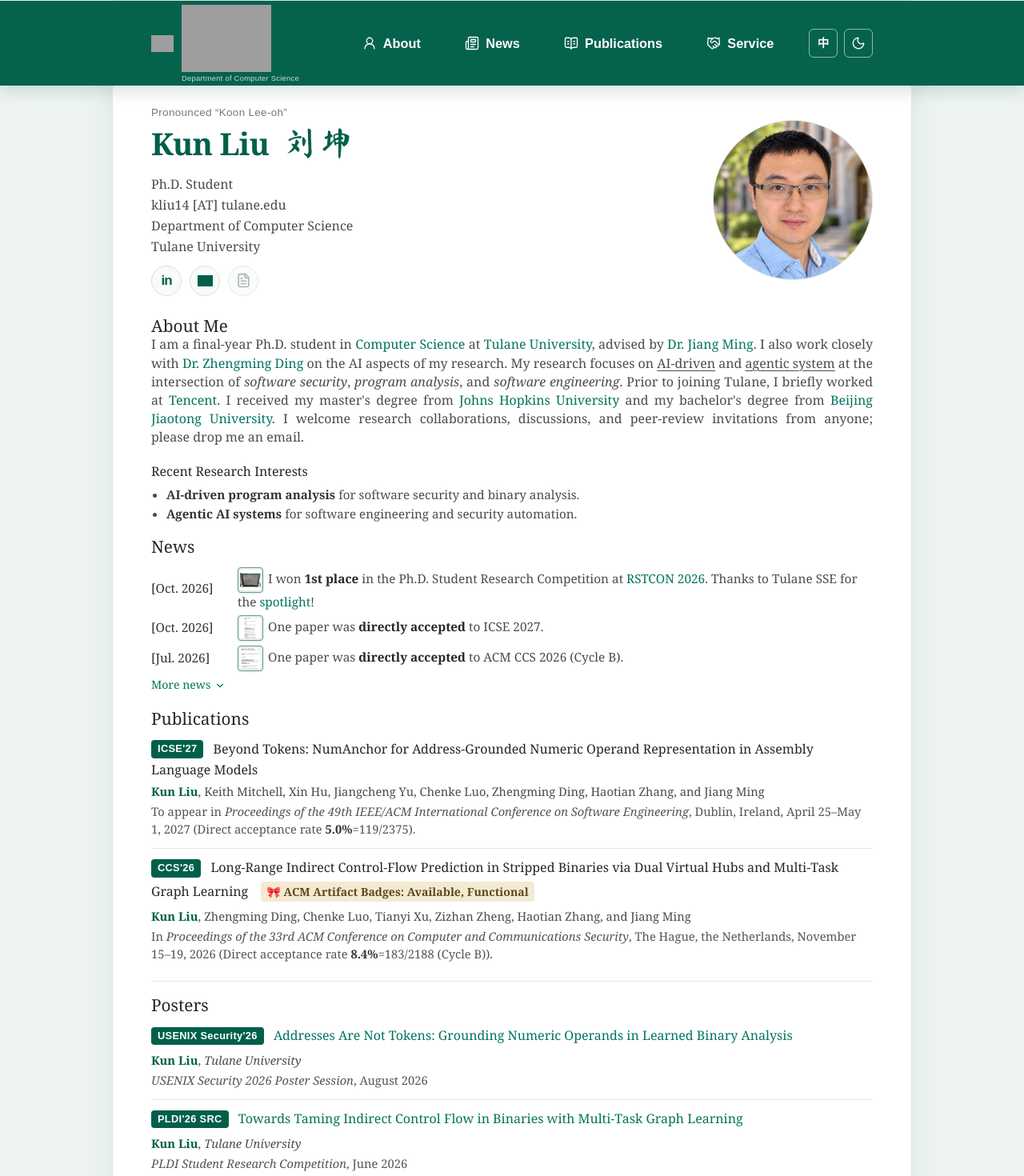
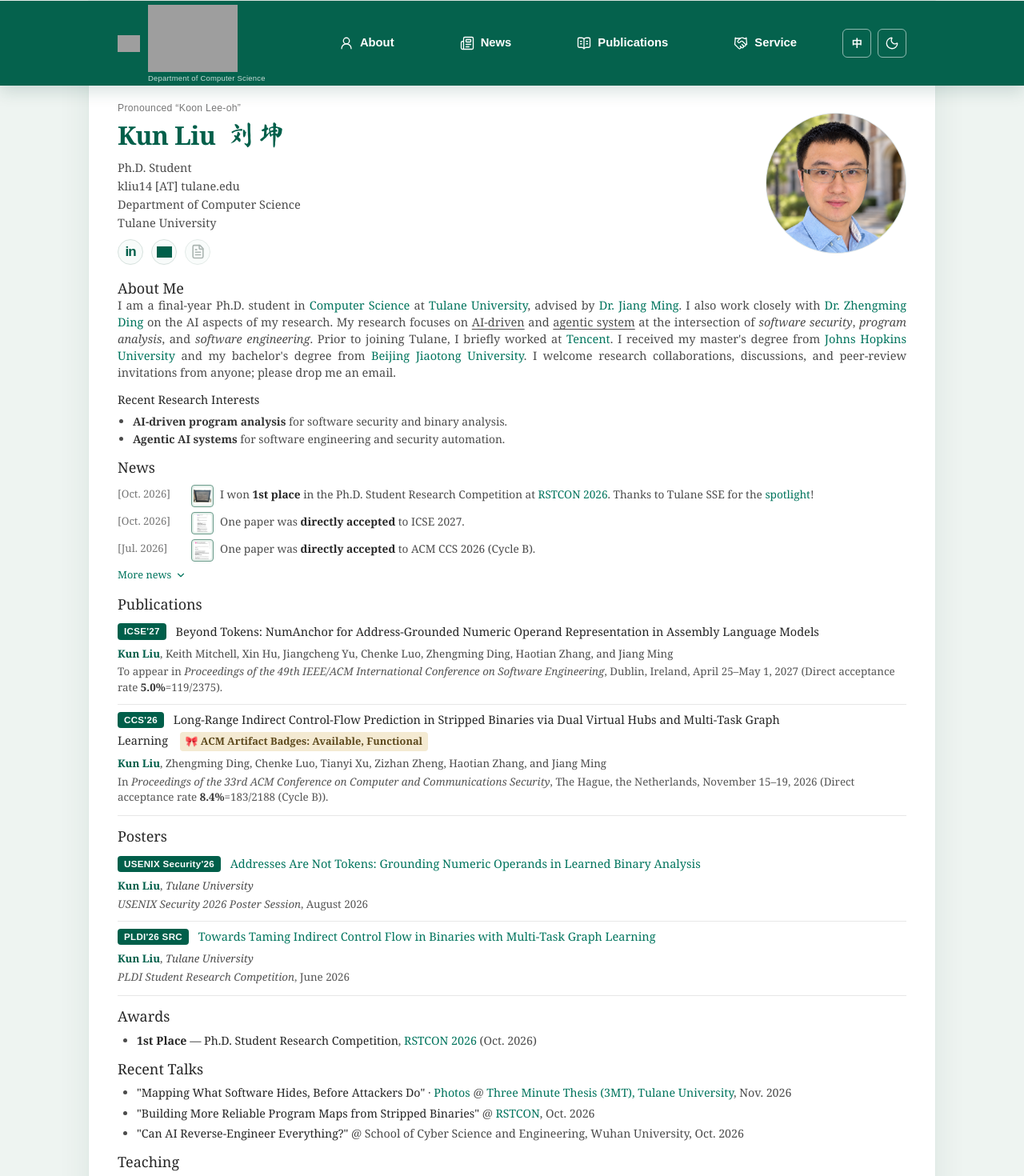
Before and after one commit to Ryan-hub-bit/ryan-hub-bit.github.io, a Next.js app: page / in a window 1280 px wide. Shown: the top 1470 px of the page at 80% size. Built offline with nearby package versions, Linux system fonts and the light colour scheme; grey boxes are pictures that could not be loaded.

Commit message:
Refine compact typography and align news entries

```diff
--- a/app/globals.css
+++ b/app/globals.css
@@ -35,7 +35,7 @@
   --portrait-border: #dde4e7;
   --badge-background: #f4ead2;
   --badge-ink: #5c481c;
-  --section-spacing: 16px;
+  --section-spacing: 14px;
 }
 
 :root[data-theme="dark"] {
@@ -65,7 +65,7 @@
 }
 
 * { box-sizing: border-box; }
-html { scroll-behavior: smooth; }
+html { scroll-behavior: smooth; font-size: 14.5px; }
 
 body {
   margin: 0;
@@ -73,8 +73,8 @@ body {
   background: var(--paper);
   color: var(--ink);
   font-family: Georgia, "Times New Roman", serif;
-  font-size: 16.5px;
-  line-height: 1.5;
+  font-size: 1rem;
+  line-height: 1.45;
 }
 
 a { color: var(--link); text-decoration: none; }
@@ -82,9 +82,9 @@ a:hover { text-decoration: underline; text-underline-offset: 3px; }
 strong { color: var(--strong); font-weight: 600; }
 
 .page-shell {
-  width: min(1000px, calc(100% - 48px));
-  margin: 0 auto 30px;
-  padding: 24px 48px 48px;
+  width: min(1060px, calc(100% - 48px));
+  margin: 0 auto 24px;
+  padding: 20px 36px 32px;
   border: 1px solid var(--surface-border);
   border-radius: 0 0 14px 14px;
   background: var(--surface);
@@ -97,8 +97,8 @@ strong { color: var(--strong); font-weight: 600; }
   z-index: 10;
   display: block;
   width: 100vw;
-  margin-top: -24px;
-  margin-bottom: 24px;
+  margin-top: -20px;
+  margin-bottom: 20px;
   margin-left: calc(50% - 50vw);
   padding: 0;
   overflow: hidden;
@@ -113,7 +113,7 @@ strong { color: var(--strong); font-weight: 600; }
   display: flex;
   align-items: stretch;
   justify-content: space-between;
-  width: min(902px, calc(100% - 146px));
+  width: min(986px, calc(100% - 122px));
   margin: 0 auto;
 }
 
@@ -156,7 +156,7 @@ strong { color: var(--strong); font-weight: 600; }
 .university-mark small {
   margin-top: 3px;
   color: rgba(255, 255, 255, 0.78);
-  font-size: 0.59rem;
+  font-size: 0.65rem;
   font-weight: 500;
   letter-spacing: 0.025em;
 }
@@ -207,11 +207,11 @@ strong { color: var(--strong); font-weight: 600; }
 :root[data-theme="dark"] .theme-icon-sun { display: block; }
 
 .page-shell[lang="zh-CN"] { font-family: Georgia, "Microsoft YaHei", "PingFang SC", serif; }
-.page-shell[lang="zh-CN"] .introduction > p { line-height: 1.75; text-align: left; }
-.page-shell[lang="zh-CN"] .news-feed { line-height: 1.65; }
+.page-shell[lang="zh-CN"] .introduction > p { line-height: 1.65; text-align: left; }
+.page-shell[lang="zh-CN"] .news-feed { line-height: 1.55; }
 
 @media (min-width: 591px) {
-  .page-shell[lang="zh-CN"] .news-list li { grid-template-columns: 7rem minmax(0, 1fr); }
+  .page-shell[lang="zh-CN"] .news-list li { grid-template-columns: 6.5rem minmax(0, 1fr); }
 }
 
 .nav-links a {
@@ -255,11 +255,11 @@ strong { color: var(--strong); font-weight: 600; }
 
 .profile {
   display: grid;
-  grid-template-columns: minmax(0, 1fr) 200px;
+  grid-template-columns: minmax(0, 1fr) 176px;
   grid-template-areas: "identity portrait";
   align-items: center;
-  gap: 36px;
-  margin-bottom: clamp(20px, 2vw, 24px);
+  gap: 28px;
+  margin-bottom: 18px;
 }
 
 .identity { grid-area: identity; }
@@ -278,9 +278,9 @@ strong { color: var(--strong); font-weight: 600; }
   flex-wrap: wrap;
   align-items: baseline;
   column-gap: 0.45em;
-  margin: 0 0 10px;
+  margin: 0 0 7px;
   color: var(--heading);
-  font-size: 2.4rem;
+  font-size: 2.2rem;
   font-weight: 700;
   line-height: 1.2;
   letter-spacing: -0.02em;
@@ -305,13 +305,13 @@ strong { color: var(--strong); font-weight: 600; }
 .social-links {
   display: flex;
   gap: 10px;
-  margin-top: 12px;
+  margin-top: 10px;
 }
 
 .social-link {
   display: grid;
-  width: 38px;
-  height: 38px;
+  width: 32px;
+  height: 32px;
   place-items: center;
   border: 1px solid var(--line);
   border-radius: 50%;
@@ -372,7 +372,7 @@ a.social-link:focus-visible {
   position: relative;
   display: grid;
   place-items: center;
-  width: 200px;
+  width: 176px;
   aspect-ratio: 1 / 1;
   justify-self: end;
   overflow: hidden;
@@ -427,7 +427,7 @@ a.social-link:focus-visible {
 .email-address { white-space: nowrap; }
 .contact-invitation { white-space: nowrap; }
 
-.research-interests { margin-top: 20px; }
+.research-interests { margin-top: 14px; }
 .research-interests h2 {
   margin: 0 0 8px;
   font-size: 1rem;
@@ -446,22 +446,22 @@ a.social-link:focus-visible {
 .content-section { margin-top: var(--section-spacing); }
 
 h2 {
-  margin: 0 0 10px;
+  margin: 0 0 8px;
   color: var(--title);
-  font-size: 1.3rem;
+  font-size: 1.24rem;
   font-weight: 400;
   line-height: 1.25;
 }
 
 .news-feed {
-  font-size: 0.96rem;
-  line-height: 1.45;
+  font-size: 0.94rem;
+  line-height: 1.5;
 }
 
 .news-feed strong,
 .compact-entry-list strong {
   color: var(--title);
-  font-weight: 700;
+  font-weight: 600;
 }
 
 .news-list {
@@ -472,42 +472,51 @@ h2 {
 
 .news-list li {
   display: grid;
-  grid-template-columns: 6rem minmax(0, 1fr);
-  gap: 0.75rem;
-  padding: 2px 0;
+  grid-template-columns: 5.8rem minmax(0, 1fr);
+  align-items: start;
+  gap: 0.55rem;
+  padding: 3px 0;
 }
 
 .news-list time {
-  align-self: center;
-  color: var(--strong);
+  align-self: start;
+  padding-top: 2px;
+  color: var(--muted);
+  font-size: 0.9rem;
   font-weight: 400;
   white-space: nowrap;
 }
 
-.news-entry-content { min-width: 0; }
+.news-entry-content {
+  display: flex;
+  align-items: flex-start;
+  gap: 8px;
+  min-width: 0;
+}
+.news-entry-text { flex: 1; min-width: 0; padding-top: 2px; }
+.news-acknowledgment { display: inline-block; max-width: 100%; }
 
 .news-thumbnail {
   display: inline-flex;
   align-items: center;
   justify-content: center;
-  width: 32px;
-  height: 32px;
-  margin: 1px 6px 1px 0;
+  flex: 0 0 28px;
+  width: 28px;
+  height: 28px;
+  margin: 0;
   padding: 2px;
   overflow: hidden;
   border: 1px solid var(--thumbnail-border);
   border-radius: 4px;
   background: var(--thumbnail-background);
-  box-shadow: 0 1px 3px rgba(0, 70, 56, 0.12);
   color: var(--link);
   font: inherit;
   white-space: nowrap;
-  vertical-align: middle;
   cursor: zoom-in;
 }
 .news-thumbnail:hover { border-color: var(--link); background: var(--thumbnail-hover); box-shadow: 0 2px 5px rgba(0, 70, 56, 0.18); }
 .news-thumbnail:focus-visible { outline: 2px solid var(--link); outline-offset: 3px; }
-.news-thumbnail-image { display: block; width: 26px; height: 26px; object-fit: contain; background: #fff; border-radius: 2px; }
+.news-thumbnail-image { display: block; width: 22px; height: 22px; object-fit: contain; background: #fff; border-radius: 2px; }
 
 body:has(.image-dialog[open]) { overflow: hidden; }
 
@@ -569,7 +578,7 @@ body:has(.image-dialog[open]) { overflow: hidden; }
   padding-left: 25px;
 }
 
-.teaching-list li { margin-bottom: 8px; }
+.teaching-list li { margin-bottom: 4px; }
 
 .section-heading {
   display: flex;
@@ -586,8 +595,8 @@ body:has(.image-dialog[open]) { overflow: hidden; }
 .publication-list { margin-top: 4px; }
 
 .publication {
-  margin-bottom: 24px;
-  padding-bottom: 20px;
+  margin-bottom: 16px;
+  padding-bottom: 10px;
   border-bottom: 1px solid var(--publication-border);
 }
 
@@ -595,8 +604,8 @@ body:has(.image-dialog[open]) { overflow: hidden; }
 
 #publications .publication:not(:last-child),
 #posters .publication:not(:last-child) {
-  margin-bottom: 12px;
-  padding-bottom: 10px;
+  margin-bottom: 8px;
+  padding-bottom: 8px;
 }
 
 .paper-details h3 {
@@ -628,7 +637,7 @@ body:has(.image-dialog[open]) { overflow: hidden; }
   line-height: 1.5;
 }
 
-.compact-entry-list li + li { margin-top: 6px; }
+.compact-entry-list li + li { margin-top: 4px; }
 .compact-entry-list .entry-title { color: var(--title); }
 
 .talk-photos-link {
@@ -721,8 +730,8 @@ body:has(.image-dialog[open]) { overflow: hidden; }
   font-weight: 400;
 }
 
-.teaching-group + .teaching-group { margin-top: 14px; }
-.service-group + .service-group { margin-top: 10px; }
+.teaching-group + .teaching-group { margin-top: 10px; }
+.service-group + .service-group { margin-top: 8px; }
 .service-poster-list { font-size: 0.92rem; }
 .service-group .compact-entry-list li + li { margin-top: 2px; }
 .teaching-list { list-style: disc; }
@@ -731,19 +740,19 @@ footer {
   display: flex;
   flex-direction: column;
   align-items: center;
-  gap: 16px;
-  margin-top: 44px;
-  padding-top: 24px;
+  gap: 12px;
+  margin-top: 28px;
+  padding-top: 18px;
   border-top: 1px solid var(--line);
   color: var(--muted);
   font-family: Arial, Helvetica, sans-serif;
-  font-size: 0.68rem;
+  font-size: 0.75rem;
 }
 
 footer p { margin: 0; }
 
 .visitor-map {
-  width: 300px;
+  width: 260px;
   max-width: 100%;
   text-align: center;
 }
@@ -761,7 +770,7 @@ footer p { margin: 0; }
 }
 .visitor-map .visitor-map-caption {
   margin-top: 8px;
-  font-size: 0.7rem;
+  font-size: 0.78rem;
 }
 
 @media (max-width: 1000px) {
@@ -775,13 +784,13 @@ footer p { margin: 0; }
 }
 
 @media (max-width: 820px) {
-  .page-shell { width: min(720px, calc(100% - 32px)); padding: 26px 36px 56px; }
-  .top-nav { margin-top: -26px; margin-bottom: 24px; }
-  .nav-inner { width: min(648px, calc(100% - 104px)); }
+  .page-shell { width: min(720px, calc(100% - 32px)); padding: 24px 28px 36px; }
+  .top-nav { margin-top: -24px; margin-bottom: 20px; }
+  .nav-inner { width: min(662px, calc(100% - 88px)); }
   .nav-links { margin-left: 24px; }
   .nav-links a { padding-inline: 7px; }
-  .profile { grid-template-columns: 1fr 210px; gap: 16px 38px; }
-  .portrait { width: 200px; }
+  .profile { grid-template-columns: 1fr 176px; gap: 16px 28px; }
+  .portrait { width: 176px; }
   .content-column { margin-left: 0; }
   .introduction > p { text-align: left; }
   .research-interests ul { grid-template-columns: 1fr; row-gap: 3px; }
@@ -798,8 +807,9 @@ footer p { margin: 0; }
 }
 
 @media (max-width: 590px) {
-  :root { --section-spacing: 14px; }
-  body { font-size: 16px; }
+  :root { --section-spacing: 12px; }
+  html { font-size: 15px; }
+  body { font-size: 1rem; }
   .page-shell { width: calc(100% - 18px); margin: 0 auto 9px; padding: 18px 18px 44px; border-radius: 0 0 10px 10px; }
   .top-nav { margin-top: -18px; margin-bottom: 20px; font-size: 0.84rem; }
   .nav-inner { width: calc(100% - 54px); }
@@ -818,7 +828,11 @@ footer p { margin: 0; }
   .name-pronunciation { font-size: 0.72rem; }
   .social-links { gap: 8px; margin-top: 10px; }
   .social-link { width: 34px; height: 34px; }
-  .news-list li { grid-template-columns: 1fr; gap: 2px; padding: 6px 0; }
+  .news-feed { font-size: 0.96rem; }
+  .news-list li { grid-template-columns: 1fr; gap: 2px; padding: 5px 0; }
+  .news-list time { padding-top: 0; }
+  .news-thumbnail { flex-basis: 32px; width: 32px; height: 32px; }
+  .news-thumbnail-image { width: 26px; height: 26px; }
   .image-dialog { width: calc(100vw - 16px); max-height: calc(100dvh - 16px); }
   .image-dialog-toolbar { flex-wrap: wrap; gap: 8px; padding: 10px; }
   .image-dialog-title { flex-basis: 100%; }
--- a/app/news-list.tsx
+++ b/app/news-list.tsx
@@ -53,6 +53,7 @@ function NewsContent({ item, language, onPreview }: {
           />
         </button>
       )}
+      <span className="news-entry-text">
         {item.emphasis && emphasisIndex >= 0 ? (
           <>
             {item.text.slice(0, emphasisIndex)}
@@ -72,13 +73,16 @@ function NewsContent({ item, language, onPreview }: {
         {item.acknowledgment && (
           <>
             {" "}
+            <span className="news-acknowledgment">
               {item.acknowledgment.text}
               <a href={item.acknowledgment.url} target="_blank" rel="noreferrer">
                 {item.acknowledgment.linkText}
               </a>
               {language === "zh" ? "！" : "!"}
+            </span>
           </>
         )}
+      </span>
     </span>
   );
 }
```
Also changed, not shown: 1 other file (tests, documents, lock files or other folders). Lines whose indentation alone changed are shown as unchanged.
